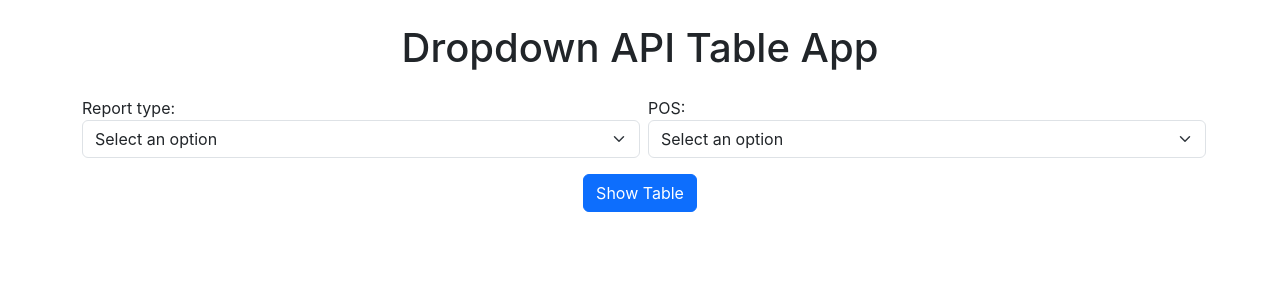
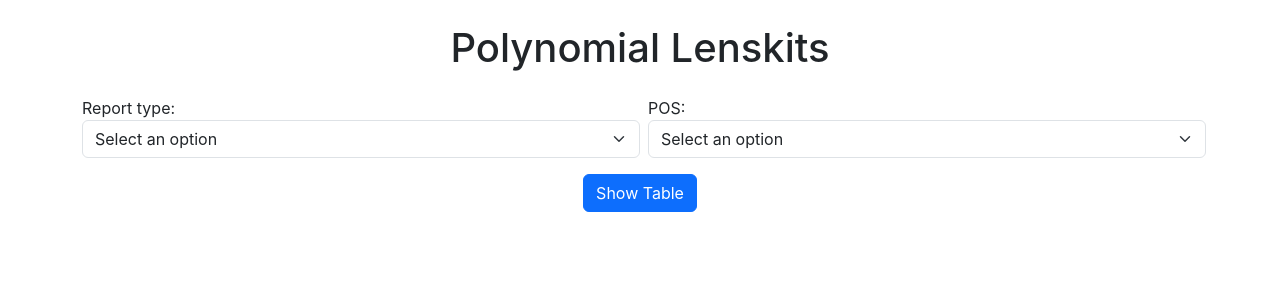
Before and after one commit to musaib-js/ReactPlayground, a React (Create React App) app: page / in a window 1280 px wide. Shown: the top 300 px of the page. Built offline with nearby package versions, Linux system fonts and the light colour scheme.

Commit message:
Update App.jsx

```diff
--- a/src/App.jsx
+++ b/src/App.jsx
@@ -72,7 +72,7 @@
 
   return (
     <div className="container">
-      <h1 className="my-4 text-center">Dropdown API Table App</h1>
+      <h1 className="my-4 text-center">Polynomial Lenskits</h1>
       <div className="d-flex justify-content-center align-items-start">
         <div className="col-md-6 mb-3 mx-2">
           <label htmlFor="reportType">Report type:</label>
```
